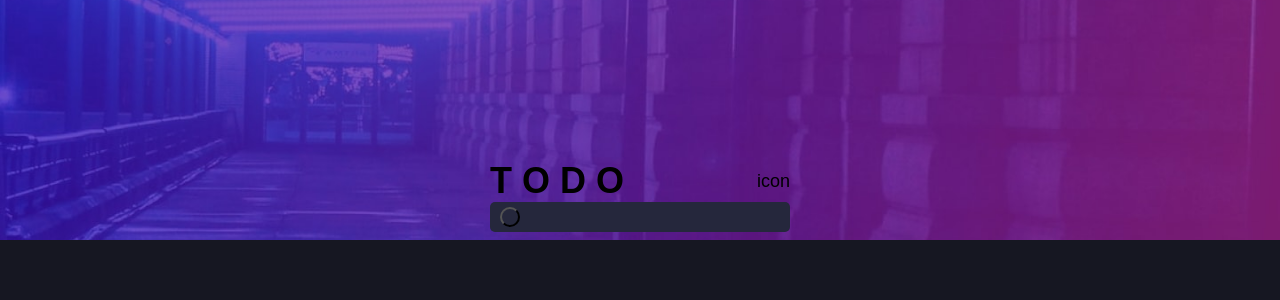
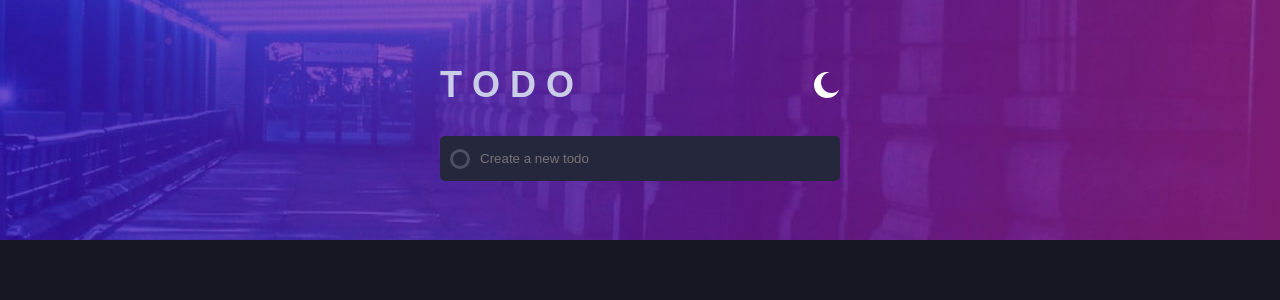
Before and after one commit to EmilcyFelipe/Frontend-Mentor-TODO, a React (Create React App) app: page / in a window 1280 px wide. Shown: the top 300 px of the page. Built offline with nearby package versions, Linux system fonts and the light colour scheme; a web font is replaced by a local one.

Commit message:
themes/filters/initiclear

```diff
--- a/src/App.css
+++ b/src/App.css
@@ -4,6 +4,8 @@
   margin: 0;
   box-sizing: border-box;
   font-family: 'Josefin Sans',sans-serif;
+  border-spacing: 0;
+    padding: 0;
 }
 
 :root{
--- a/src/components/List_Component/List_Component.css
+++ b/src/components/List_Component/List_Component.css
@@ -1,23 +1,36 @@
-.list-wrapper{
-    background-color: blueviolet;
+.list-wrapper {
+    background-color: var(--icons-weigth-color);
     width: 100%;
-    border-radius: 5px;
+    border-radius: 3px;
     overflow: hidden;
     margin-top: 20px;
+}
+.list-wrapper table{
+    width: 100%;
+
 }
 
 .row-list{
     width: 100%;
 }
 
+
 .management-wrapper, .management-wrapper *{
     display: flex;
     flex-direction: row;
-    font-size: 12px;
     justify-content: space-between;
     align-items: center;
 }
 
 .management-wrapper{
     height: 30px;
+    background-color: var(--screen-background);
+    font-size: 10px;
+    color: var(--icons-weigther-color);
+    padding: 15px;
 }
+
+.filters-wrapper{
+    width: 35%;
+    justify-content: space-between;
+}
--- a/src/components/List_Component/List_Component.js
+++ b/src/components/List_Component/List_Component.js
@@ -1,39 +1,60 @@
 import { useEffect, useState } from "react";
 import TaskItem from "../Task_Item/Task_Item";
 
-import './List_Component.css'
+import "./List_Component.css";
 
-export default function ListComponent({list}){
-    const [listTask, setList] = useState(Array.from(list));
+export default function ListComponent({list,func}) {
+  const [listTask, setListTask] = useState(Array.from(list));
 
-    useEffect(()=>{
-        setList(Array.from(list))
-    },[list])
+  useEffect(() => {
+    setListTask(Array.from(list));
+  }, [list]);
 
+  function filterAction(e){
+      if(e.target.innerText==='All'){
+          setListTask(list)
+      }else if(e.target.innerText==='Active'){
+          setListTask(
+              list.filter((lt) => lt.active ===true)
+          )
+      }else if(e.target.innerText==='Complete'){
+        setListTask(
+            list.filter((lt) => lt.complete===true)
+        )
+      }
+  }
 
-    return(
-        <>
-        <table className="list-wrapper">
+  function clearComplete(){
+    func(
+        list.filter((lt) => lt.complete===false)
+    )
+  }
+
+  return (
+    <div className="list-wrapper">
+      <table>
         <tbody>
-                {listTask.length>0 && listTask.map((li)=>(
-                    <tr className="row-list">
-                       <TaskItem id={li.id} message={li.message}/>
+          {listTask.length > 0 &&
+            listTask.map((li) => (
+              <tr key={li.id} className="row-list">
+                  <td>
+                        <TaskItem id={li.id} message={li.message} />
+                  </td>
               </tr>
             ))}
         </tbody>
       </table>
-        {list.length>0 &&
+      {list.length>0 && (
         <div className="management-wrapper">
-            <p>5 items left</p>
-            <div className="filters">
-                <p>All</p>
-                <p>Active</p>
-                <p>Complete</p>
+          <p>{listTask.filter((lt)=>lt.complete===false).length} item{listTask.filter((lt)=>lt.complete===false).length>1 && "s"} left</p>
+          <div className="filters-wrapper">
+            <div onClick={filterAction}>All</div>
+            <div  onClick={filterAction}>Active</div>
+            <div  onClick={filterAction}>Complete</div>
           </div>
-            <div>Clear Complete</div>
-
+          <div onClick={clearComplete}>Clear Complete</div>
         </div>
+      )}
+    </div>
+  );
 }
-        </>
-    )
-}
--- a/src/components/Task_Item/Task_item.css
+++ b/src/components/Task_Item/Task_item.css
@@ -2,15 +2,18 @@
     display: flex;
     width: 100%;
     align-items: center;
-    background-color: rgb(49, 47, 47);
+    background-color: var(--screen-background);
+    padding: 15px;
+    margin-bottom: 1px;
 }
 
 .task-select{
     width: 20px;
     height: 20px;
-    border: solid 2px rgb(92, 92, 92);
+    border: solid 2px var(--icons-weigth-color);
     border-radius: 50%;
 }
 .task-message{
-
+    margin-left: 10px;
+    color: var(--icons-color);
 }
--- a/src/components/Task_Item/Task_item.js
+++ b/src/components/Task_Item/Task_item.js
@@ -2,7 +2,7 @@ import './Task_Item.css'
 export default function TaskItem({id,message}){
     return(
         <div className="task-wrapper">
-            <div className="task-select"></div>
+            <div id={`${id}-task`}className="task-select"></div>
             <p className="task-message">{message}</p>
         </div>
     );
--- a/src/components/Todo_Wrapper/Todo_Wrapper.css
+++ b/src/components/Todo_Wrapper/Todo_Wrapper.css
@@ -1,18 +1,20 @@
 .todo-wrapper{
     position: absolute;
-    top: 20%;
-    width: 300px;
+    top: 8%;
+    width: 400px;
     height: 400px;
 }
 .todo-banner{
     display: flex;
     align-items: center;
     justify-content: space-between;
+    color: var(--primary-font);
 }
 
 .input-wrapper{
     width: 100%;
-    height: 30px;
+    height: 45px;
+    margin-top: 30px;
     background-color: var(--screen-background);
     border-radius: 5px;
     padding: 0 10px;
@@ -28,7 +30,10 @@
     width: 20px;
     height: 20px;
     background: none;
+    border: solid;
+    border-color: var(--icons-weigth-color);
     border-radius: 50%;
+    appearance: none;
 }
 
 .task-input{
@@ -37,4 +42,7 @@
     background:none;
     border: none;
     outline: none;
+    margin-left: 10px;
+    color: var(--icons-color);
+
 }
--- a/src/components/Todo_Wrapper/Todo_Wrapper.js
+++ b/src/components/Todo_Wrapper/Todo_Wrapper.js
@@ -1,10 +1,15 @@
 import React from 'react'
 import ListComponent from '../List_Component/List_Component'
 import './Todo_Wrapper.css'
+import toogleTheme from '../../utils/toogle_theme'
+import Moon from '../../images/icon-moon.svg'
+
+
 
 export default function TodoWrapper(){
     const [taskList,setTaskList] = React.useState([])
-    const [id,setId] = React.useState(1)
+    const [id,setId] = React.useState(1);
+    const [targetTheme,setTargetTheme] = React.useState(true)
 
     function insertElement(e){
         e.preventDefault();
@@ -12,6 +17,8 @@ export default function TodoWrapper(){
         setTaskList([...taskList,{
             id : id,
             message : message.value,
+            active : true,
+            complete : false
         }])
         setId(id+1);
         message.value='';
@@ -21,15 +28,15 @@ export default function TodoWrapper(){
         <div className="todo-wrapper">
             <div className="todo-banner">
                 <h1>T O D O</h1>
-                <div>icon</div>
+                <img className="icon-theme" alt='icon theme' src={Moon} onClick={(e)=>{toogleTheme(e,targetTheme); setTargetTheme(!targetTheme)}}/>
             </div>
             <div className="input-wrapper">
             <form onSubmit={insertElement}>
                 <input className="task-input-icon" type="submit" value=''/>
-                <input className="task-input" type="text" name="message"/>
+                <input className="task-input" type="text" name="message" placeholder="Create a new todo"/>
             </form>
             </div>
-            <ListComponent list={taskList}/>
+            <ListComponent list={taskList} func={setTaskList}/>
 
         </div>
     )
--- /dev/null
+++ b/src/utils/toogle_theme.js
@@ -0,0 +1,31 @@
+import Sun from '../images/icon-sun.svg'
+import Moon from '../images/icon-moon.svg'
+import BgSun from '../images/bg-desktop-light.jpg'
+import BgMoon from '../images/bg-desktop-dark.jpg'
+
+export default function toogleTheme(e,targetTheme){
+    let rootElement = document.documentElement.style;
+    if(targetTheme===false){
+        e.target.src=Moon;
+        document.querySelector('.banner-img').src=BgMoon;
+        rootElement.setProperty('--primary-background','hsl(235, 21%, 11%)')
+        rootElement.setProperty('--screen-background','hsl(235, 24%, 19%)')
+        rootElement.setProperty('--primary-font','hsl(234, 39%, 85%)')
+        rootElement.setProperty('--primary-font-hover','hsl(236, 33%, 92%)')
+        rootElement.setProperty('--icons-color','hsl(234, 11%, 52%)')
+        rootElement.setProperty('--icons-weigth-color','hsl(233, 14%, 35%)')
+        rootElement.setProperty('--icons-weigther-color','hsl(237, 14%, 26%)')
+    }
+    else if (targetTheme===true){
+        e.target.src=Sun;
+        document.querySelector('.banner-img').src=BgSun;
+        console.log(document.querySelector('.banner-img').src)
+        rootElement.setProperty('--primary-background','hsl(0, 0%, 98%)')
+        rootElement.setProperty('--screen-background','hsl(236, 33%, 92%)')
+        rootElement.setProperty('--primary-font','hsl(233, 11%, 84%)')
+        rootElement.setProperty('--primary-font-hover','hsl(233, 11%, 84%)')
+        rootElement.setProperty('--icons-color','hsl(235, 19%, 35%)')
+        rootElement.setProperty('--icons-weigth-color','hsl(233, 11%, 84%)')
+        rootElement.setProperty('--icons-weigther-color','hsl(235, 19%, 35%)')
+    }
+}
```
Lines whose indentation alone changed are shown as unchanged.
